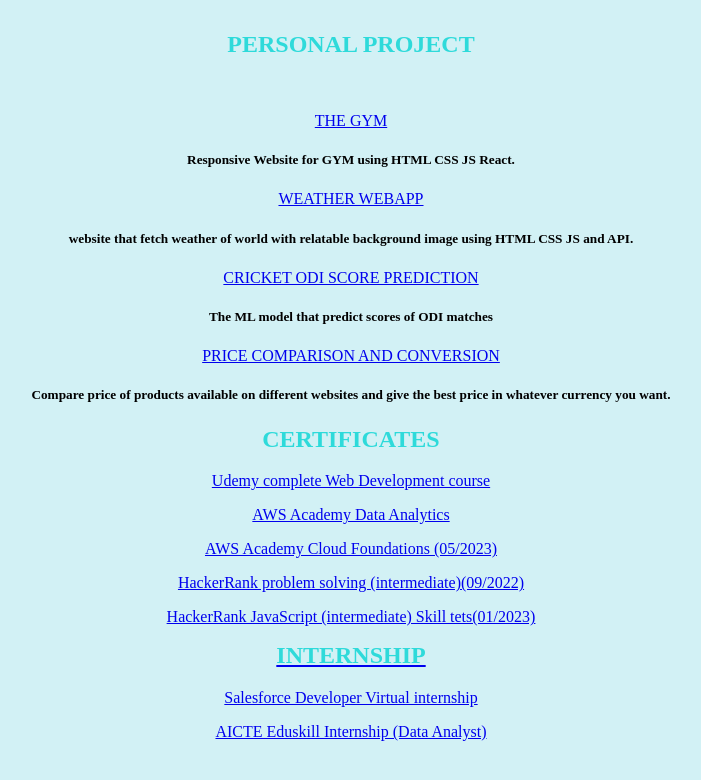
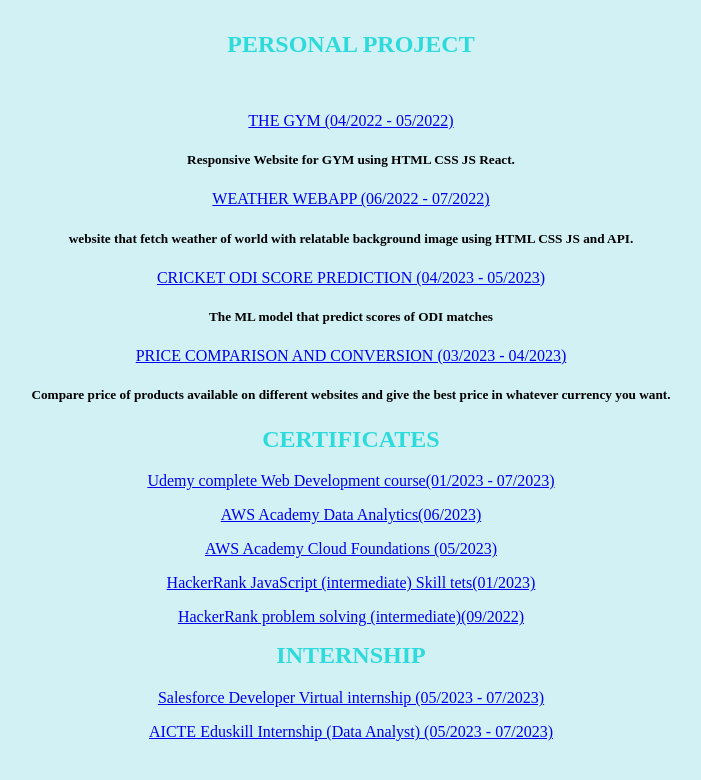
Before and after one commit to abhiishek031/first-portolio, a plain HTML site: page index.html in a window 1280 px wide. Shown: the part 1496-2276 px from the top of the page, without its empty margins (289-990 px from the left). Drawn offline with Linux system fonts and the light colour scheme.

Commit message:
added dates

```diff
--- a/index.html
+++ b/index.html
@@ -48,27 +48,28 @@
             </p><br>
             <div class="top">
             <h2>PERSONAL PROJECT</h2><br>
-            <p><a href="https://abhiishek031.github.io/THE-GYM/">THE GYM</a></p>
+            <p><a href="https://abhiishek031.github.io/THE-GYM/">THE GYM (04/2022 - 05/2022)</a></p>
                 <h5>Responsive Website for GYM using HTML CSS JS React.</h5>
-                <p><a href="https://abhiishek031.github.io/Weather-app/">WEATHER WEBAPP</a></p>
+                <p><a href="https://abhiishek031.github.io/Weather-app/">WEATHER WEBAPP (06/2022 - 07/2022)</a></p>
                     <h5>website that fetch weather of world with relatable background image using HTML CSS JS and API.</h5>
-                    <p><a href="https://github.com/abhiishek031/ODI-Score-Predictor">CRICKET ODI SCORE PREDICTION</a></p>
+                    <p><a href="https://github.com/abhiishek031/ODI-Score-Predictor">CRICKET ODI SCORE PREDICTION (04/2023 - 05/2023)</a></p>
                     <h5>The ML model that predict scores of ODI matches</h5>
-                    <p><a href="https://github.com/abhiishek031/Price-comparison-and-conversion/tree/main/ttl%20P">PRICE COMPARISON AND CONVERSION</a></p>
+                    <p><a href="https://github.com/abhiishek031/Price-comparison-and-conversion/tree/main/ttl%20P">PRICE COMPARISON AND CONVERSION (03/2023 - 04/2023)</a></p>
 <h5>Compare price of products available on different websites
 and give the best price in whatever currency you want.</h5>
                 <div class="top">
                 <h2>CERTIFICATES</h2>
-                <p><a href="https://drive.google.com/file/d/1Corr_rBAW7znaEASXjGchLxhw5Qp24tX/view">Udemy complete Web Development course</a></p>
-                <p><a href="https://www.credly.com/badges/27e7ca5c-8773-4105-a047-b7a2fc7bef4f/print">AWS Academy Data Analytics</a></p>
+                <p><a href="https://drive.google.com/file/d/1Corr_rBAW7znaEASXjGchLxhw5Qp24tX/view">Udemy complete Web Development course(01/2023 - 07/2023)</a></p>
+                <p><a href="https://www.credly.com/badges/27e7ca5c-8773-4105-a047-b7a2fc7bef4f/print">AWS Academy Data Analytics(06/2023)</a></p>
                 <p><a href="https://drive.google.com/file/d/1smzdtUQZ-WqytXEwY06tiCL_7WaMM4IA/view">AWS Academy Cloud Foundations (05/2023)</a></p>
+                <p><a href="https://www.hackerrank.com/certificates/9602361ca3a3">HackerRank JavaScript (intermediate) Skill tets(01/2023)</p></p>
                 <p><a href="https://www.hackerrank.com/certificates/88a6349fb9e7">HackerRank problem solving (intermediate)(09/2022)</a></p>
-                <p><a href="https://www.hackerrank.com/certificates/9602361ca3a3">HackerRank JavaScript (intermediate) Skill tets(01/2023)</p></p>
+
             </div>
             <div class="top">
                 <h2>INTERNSHIP</h2>
-                <p><a href="https://drive.google.com/file/d/1KpPXshb__Gpj-7hgbo27gJbE0bOgve54/view">Salesforce Developer Virtual internship</a></p>
-                <p><a href="https://drive.google.com/file/d/12HfWwFn9uKOuyZggpDePXyyJpMaVvmEa/view">AICTE Eduskill Internship (Data Analyst)</a></p>
+                <p><a href="https://drive.google.com/file/d/1KpPXshb__Gpj-7hgbo27gJbE0bOgve54/view">Salesforce Developer Virtual internship (05/2023 - 07/2023)</a></p>
+                <p><a href="https://drive.google.com/file/d/12HfWwFn9uKOuyZggpDePXyyJpMaVvmEa/view">AICTE Eduskill Internship (Data Analyst) (05/2023 - 07/2023)</a></p>
                 </div>
             </body><br>
                 <hr class= "line">
```
